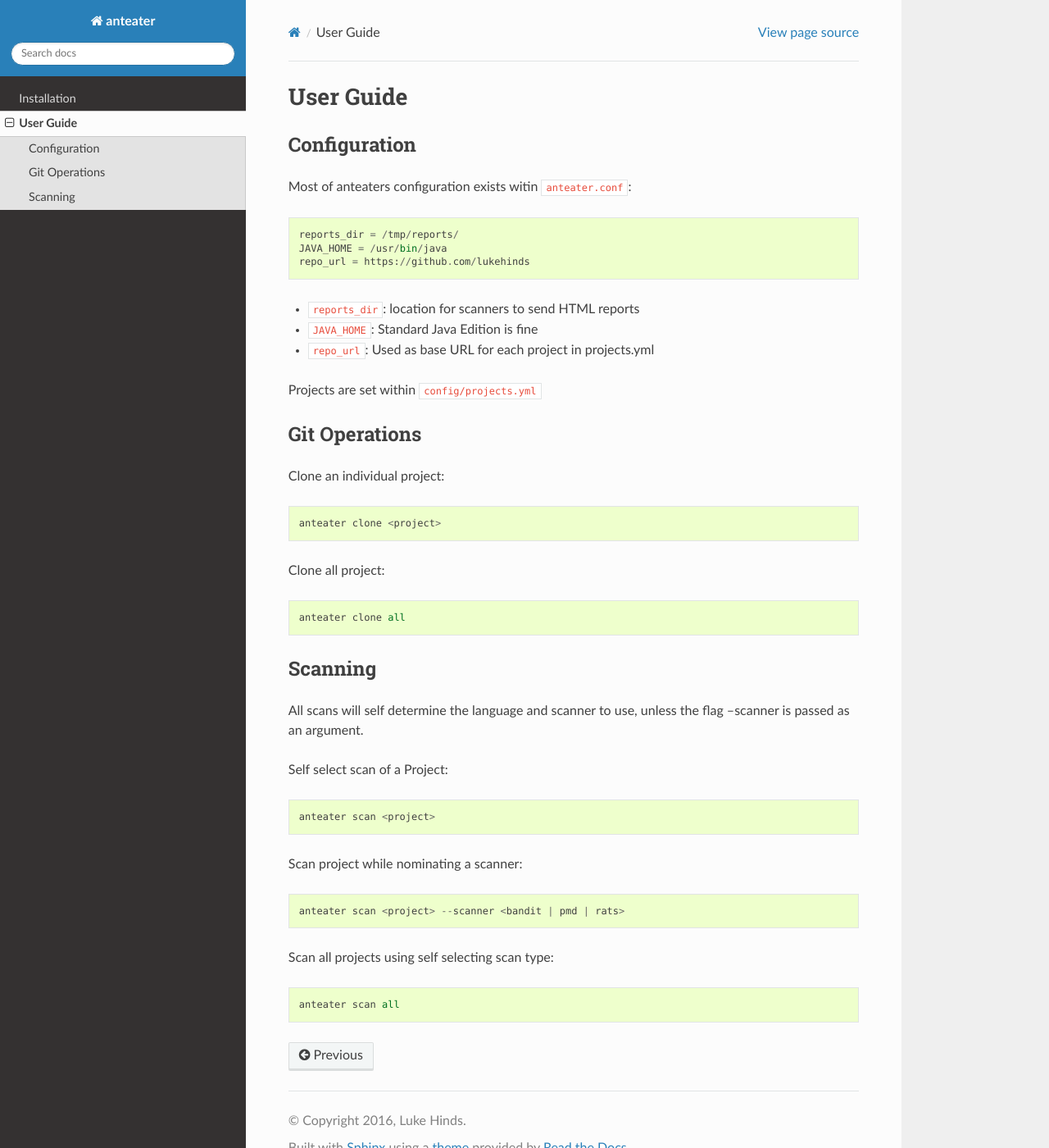
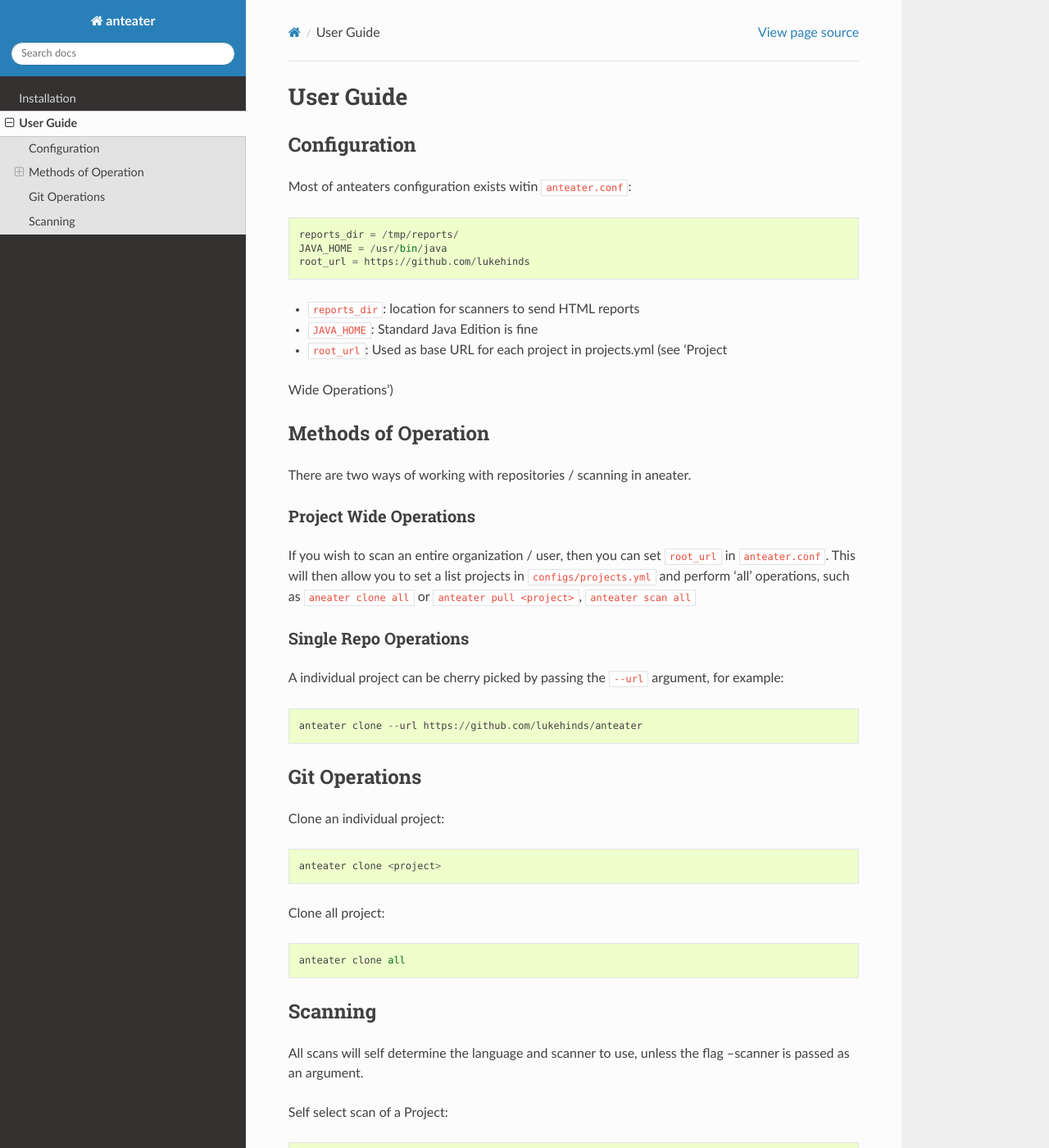
Before and after one commit to anteater/anteater, a Sphinx documentation site: the page built from docs/user_guide.rst, in a window 1280 px wide and 1400 px high. Shown: the whole window at 82% size. Built offline with Sphinx 7.4.7 and the Read the Docs theme 2.0.0, drawn with Linux system fonts in a browser that asks for light colours; formulas are drawn with MathJax 3; the version number could not be read and is left out.

Commit message:
Added user guide sections to explain --url passing function

```diff
--- a/docs/user_guide.rst
+++ b/docs/user_guide.rst
@@ -9,13 +9,33 @@ Most of anteaters configuration exists witin ``anteater.conf``::
 
     reports_dir = /tmp/reports/
     JAVA_HOME = /usr/bin/java
-    repo_url = https://github.com/lukehinds
+    root_url = https://github.com/lukehinds
 
 * ``reports_dir``: location for scanners to send HTML reports
 * ``JAVA_HOME``: Standard Java Edition is fine
-* ``repo_url``: Used as base URL for each project in projects.yml
+* ``root_url``: Used as base URL for each project in projects.yml (see 'Project
+Wide Operations')
 
-Projects are set within ``config/projects.yml``
+Methods of Operation
+--------------------
+
+There are two ways of working with repositories / scanning in aneater.
+
+Project Wide Operations
+~~~~~~~~~~~~~~~~~~~~~~~
+
+If you wish to scan an entire organization / user, then you can set ``root_url``
+in ``anteater.conf``.  This will then allow you to set a list projects in
+``configs/projects.yml`` and perform 'all' operations, such as
+``aneater clone all`` or ``anteater pull <project>``, ``anteater scan all``
+
+Single Repo Operations
+~~~~~~~~~~~~~~~~~~~~~~
+
+A individual project can be cherry picked by passing the ``--url`` argument,
+for example::
+
+    anteater clone --url https://github.com/lukehinds/anteater
 
 Git Operations
 --------------
```
